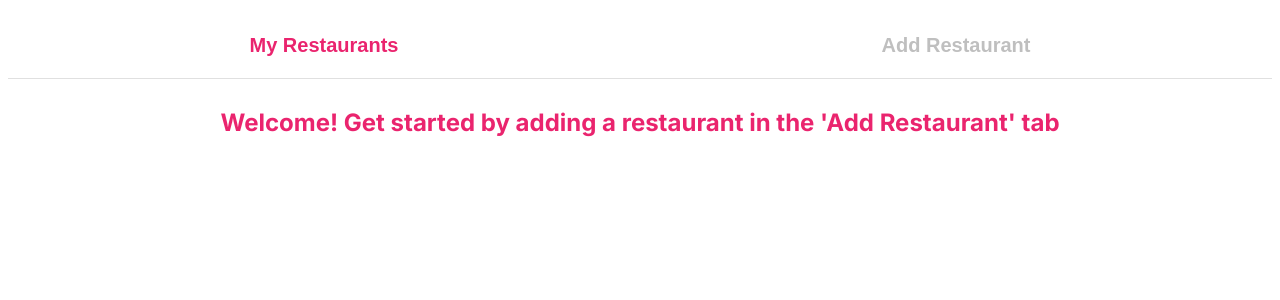
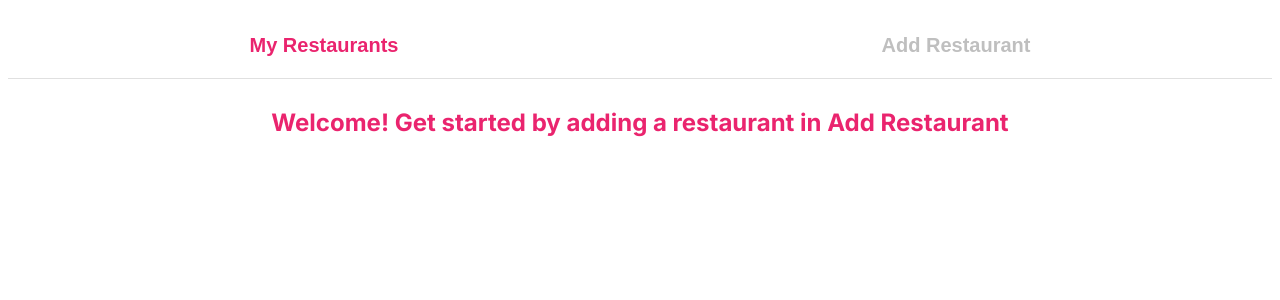
Before and after one commit to zianncupcake/favourite-restaurants, a React (Create React App) app: page / in a window 1280 px wide. Shown: the top 300 px of the page. Built offline with nearby package versions, Linux system fonts and the light colour scheme.

Commit message:
change message

```diff
--- a/src/App.js
+++ b/src/App.js
@@ -36,8 +36,7 @@ function App() {
       <div className="content">
         {restaurants.length === 0 && activeTab === "myRestaurants" && (
           <span className="no-restaurants-text">
-            Welcome! Get started by adding a restaurant in the 'Add Restaurant'
-            tab
+            Welcome! Get started by adding a restaurant in Add Restaurant
           </span>
         )}
         {activeTab === "myRestaurants" && restaurants.length > 0 && (
```
